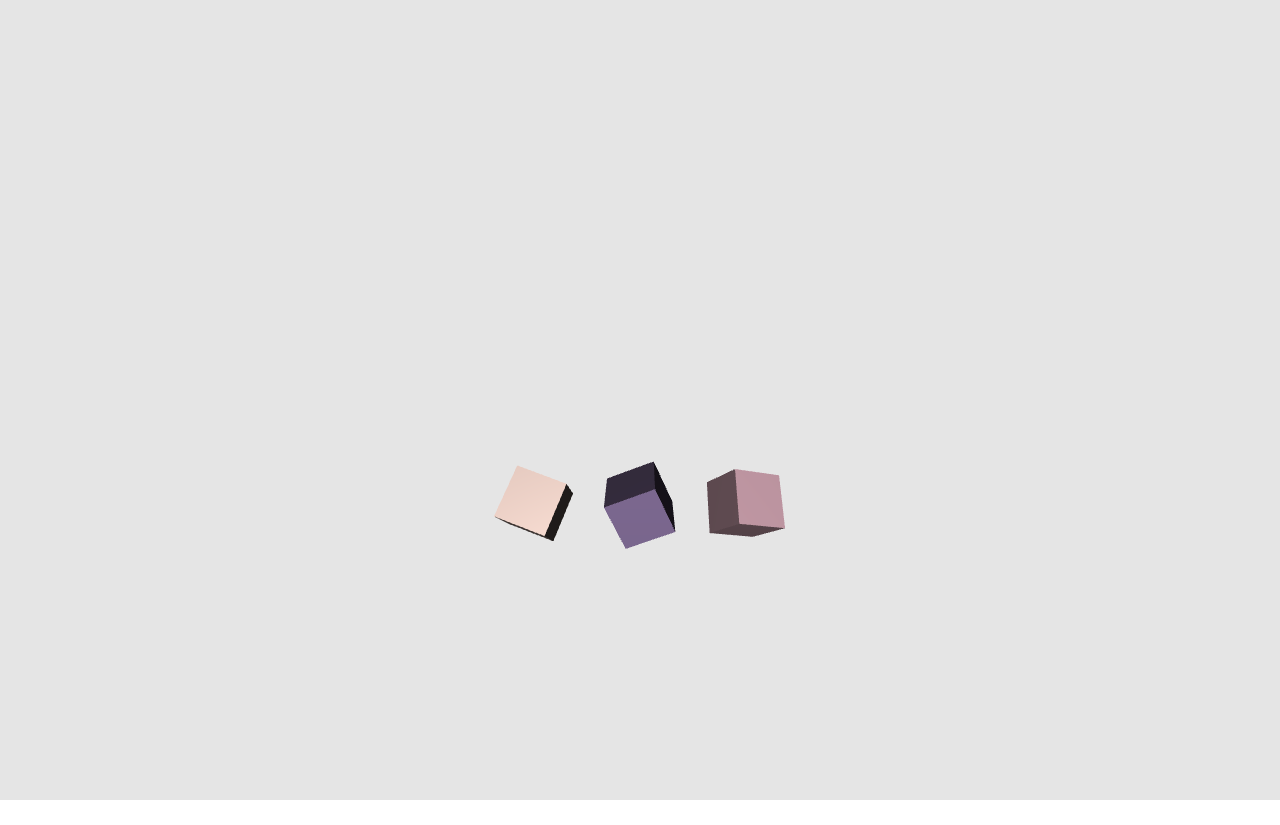
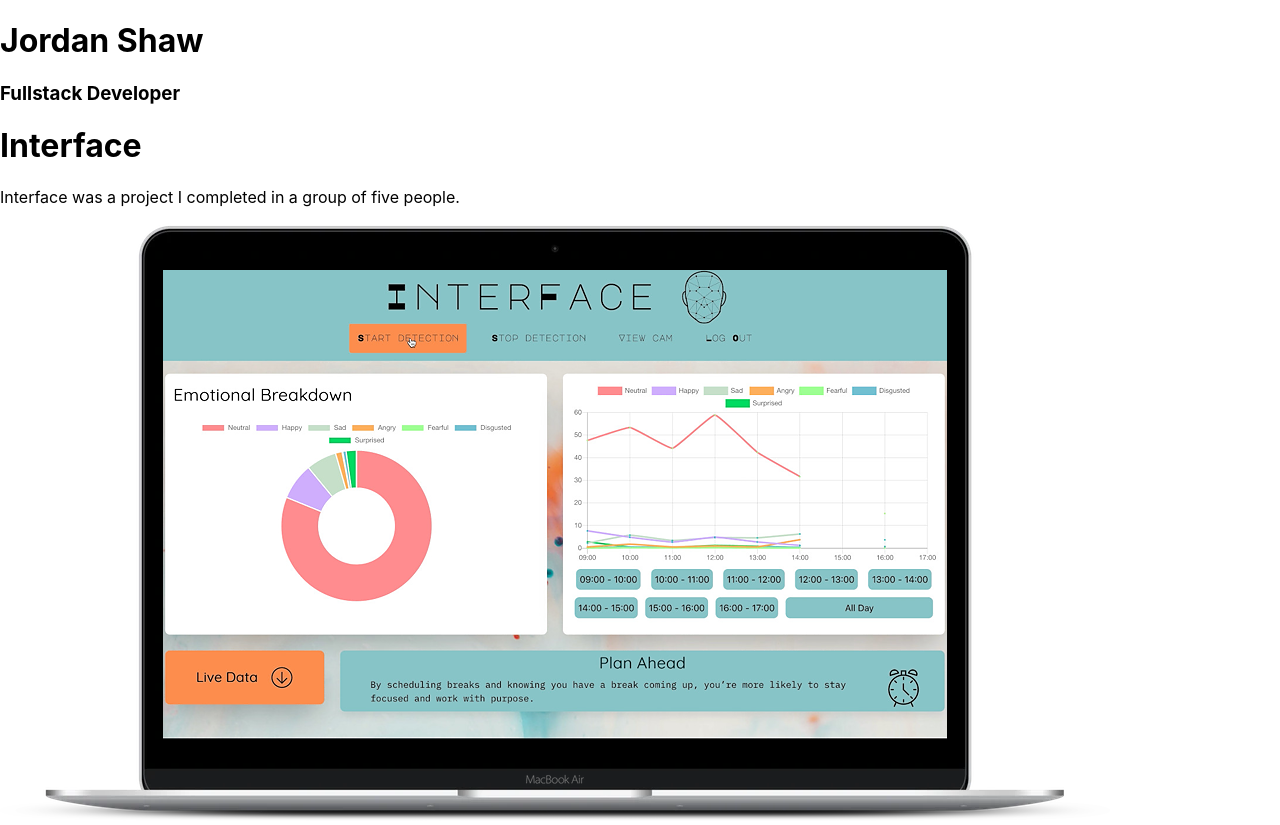
Before and after one commit to Jordan-Shaw/Portfolio-Three.js, a React (Create React App) app: page / in a window 1280 px wide. Before the commit the page ends 800 px from the top, so only its background shows below. Built offline with nearby package versions, Linux system fonts and the light colour scheme.

Commit message:
Remove rendering of scene from app and add in new components

```diff
--- a/src/App.js
+++ b/src/App.js
@@ -2,6 +2,8 @@ import React, { Component } from 'react';
 // import ReactDOM from "react-dom";
 import './App.css';
 import Scene from './Components/Scene';
+import Header from './Components/Header';
+import Interface from './Components/Interface';
 
 class App extends Component {
 
@@ -17,9 +19,9 @@ class App extends Component {
 
     return (
       <div className="App">
-        <header className="App-header">
-        </header>
-        <Scene />
+        <Header />
+        <Interface />
+        {/* <Scene /> */}
       </div>
     );
   }
```
